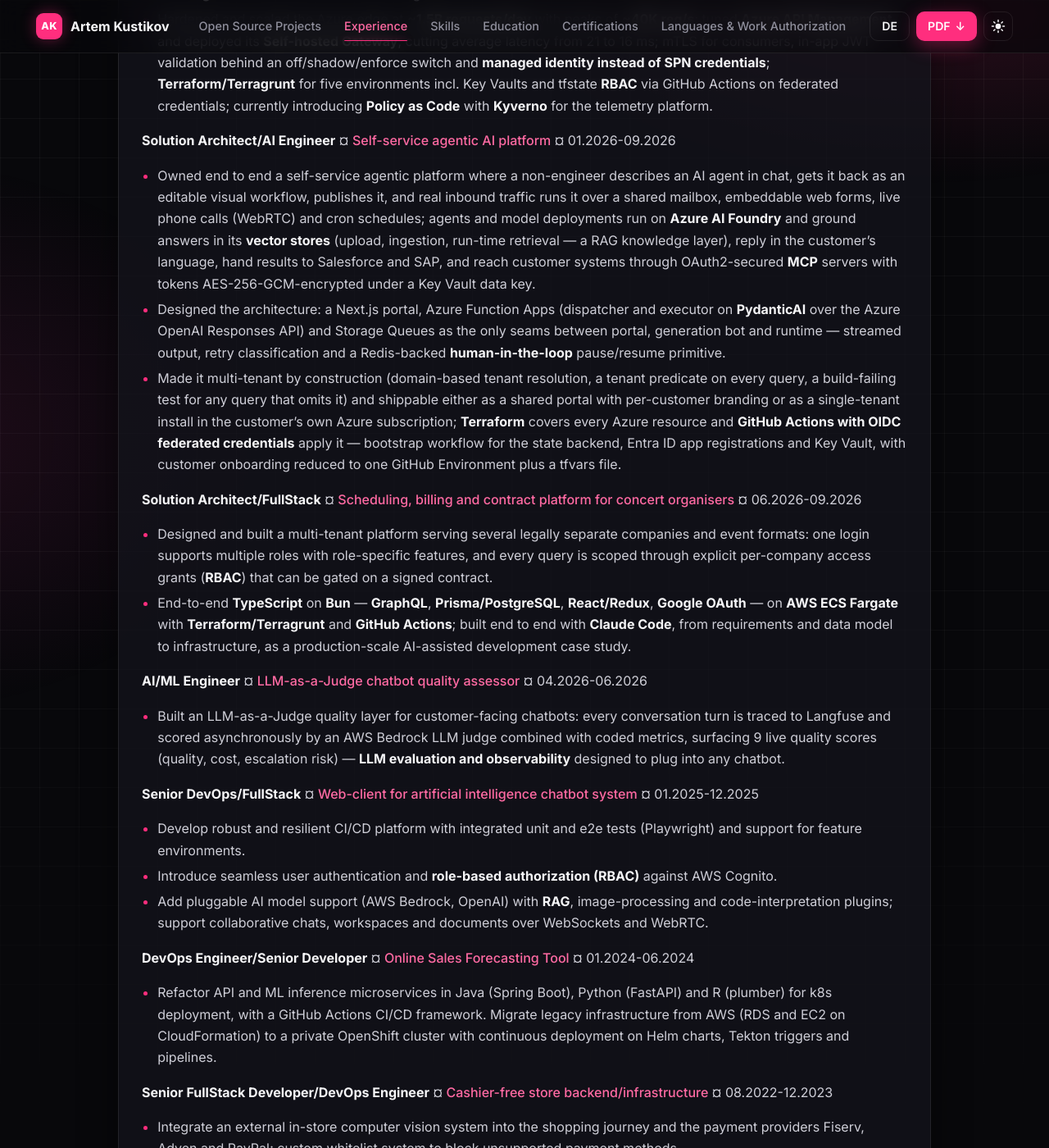
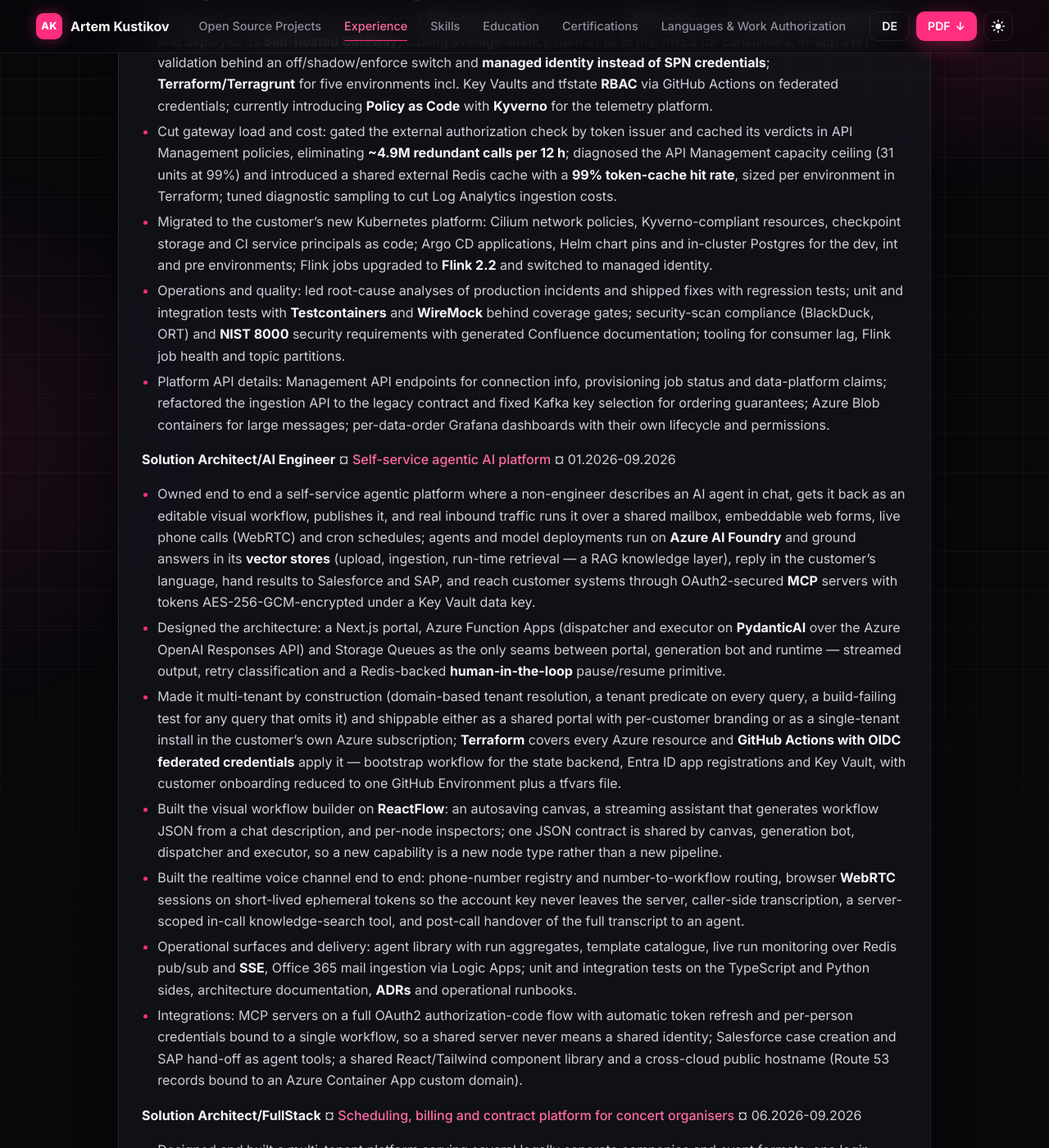
Before and after one commit to artiz/artiz.github.io, a Jekyll site: the page built from README.md, in a window 1280 px wide and 1400 px high, scrolled down 1929 px. Shown: the whole window at 82% size. Built offline with Jekyll 4.4.1, drawn with Linux system fonts in a browser that asks for light colours; our own code applies the rules of GitHub Pages for plain Markdown files; some of the changed text lies outside the part shown.

Commit message:
cv: extend experience with details from the full experience page
Add detail to the latest projects (vehicle data streaming platform,
self-service agentic AI platform) and short items for older roles
(web chatbot client, sales forecasting, cashier-free store, Intetics,
EffectiveSoft), in EN and DE. Every claim is taken from FullExperience.md.

PDFs regenerated with WeasyPrint 70.0: still 4 pages, page 4 now ~71%
(EN) and ~73% (DE) full instead of ~10%. Existing text and links are
unchanged apart from one Intetics bullet that gains the ~90% figure.

Co-Authored-By: Claude Opus 5.5 <noreply@anthropic.com>
Claude-Session: https://claude.ai/code/session_01QNSzBKPY6yH1MQR6XRCzc2

```diff
--- a/README.md
+++ b/README.md
@@ -51,12 +51,20 @@ Principal consultant and hands-on software architect with 15+ years of experienc
 * Designed and implemented the Quarkus platform services — a Management API for schemas, data orders, pipelines and provisioning, and a Deployment Service for Kafka topics, ACLs and identity pools on Confluent — integrated with Schema Registry and the customer's legacy vehicle-data services, with schema validation on ingestion; downstream, **Databricks** consumes the streams as **Apache Iceberg** tables.
 * Owned the Flink layer: pipeline persistence on reactive Hibernate/Flyway with automatic restart of failed jobs, a byte-for-byte refactor of the core job, a Redis-backed rules cache and Flink Pipelines massive migration/update tooling; delivery with **Argo CD/Helm/Cilium** and monitoring with **Prometheus and Grafana**.
 * Hardened and scaled the Azure edge at **~1.5B requests/day** with peaks of **~40K req/s**: tuned **Azure API Management** and deployed its **Self-hosted Gateway**, cutting average latency from 21 to 16 ms; mTLS for consumers, in-app JWT validation behind an off/shadow/enforce switch and **managed identity instead of SPN credentials**; **Terraform/Terragrunt** for five environments incl. Key Vaults and tfstate **RBAC** via GitHub Actions on federated credentials; currently introducing **Policy as Code** with **Kyverno** for the telemetry platform.
+* Cut gateway load and cost: gated the external authorization check by token issuer and cached its verdicts in API Management policies, eliminating **~4.9M redundant calls per 12 h**; diagnosed the API Management capacity ceiling (31 units at 99%) and introduced a shared external Redis cache with a **99% token-cache hit rate**, sized per environment in Terraform; tuned diagnostic sampling to cut Log Analytics ingestion costs.
+* Migrated to the customer's new Kubernetes platform: Cilium network policies, Kyverno-compliant resources, checkpoint storage and CI service principals as code; Argo CD applications, Helm chart pins and in-cluster Postgres for the dev, int and pre environments; Flink jobs upgraded to **Flink 2.2** and switched to managed identity.
+* Operations and quality: led root-cause analyses of production incidents and shipped fixes with regression tests; unit and integration tests with **Testcontainers** and **WireMock** behind coverage gates; security-scan compliance (BlackDuck, ORT) and **NIST 8000** security requirements with generated Confluence documentation; tooling for consumer lag, Flink job health and topic partitions.
+* Platform API details: Management API endpoints for connection info, provisioning job status and data-platform claims; refactored the ingestion API to the legacy contract and fixed Kafka key selection for ordering guarantees; Azure Blob containers for large messages; per-data-order Grafana dashboards with their own lifecycle and permissions.
 
 **Solution Architect/AI Engineer** ¤ *Self-service agentic AI platform* ¤ 01.2026-09.2026
 
 * Owned end to end a self-service agentic platform where a non-engineer describes an AI agent in chat, gets it back as an editable visual workflow, publishes it, and real inbound traffic runs it over a shared mailbox, embeddable web forms, live phone calls (WebRTC) and cron schedules; agents and model deployments run on **Azure AI Foundry** and ground answers in its **vector stores** (upload, ingestion, run-time retrieval — a RAG knowledge layer), reply in the customer's language, hand results to Salesforce and SAP, and reach customer systems through OAuth2-secured **MCP** servers with tokens AES-256-GCM-encrypted under a Key Vault data key.
 * Designed the architecture: a Next.js portal, Azure Function Apps (dispatcher and executor on **PydanticAI** over the Azure OpenAI Responses API) and Storage Queues as the only seams between portal, generation bot and runtime — streamed output, retry classification and a Redis-backed **human-in-the-loop** pause/resume primitive.
 * Made it multi-tenant by construction (domain-based tenant resolution, a tenant predicate on every query, a build-failing test for any query that omits it) and shippable either as a shared portal with per-customer branding or as a single-tenant install in the customer's own Azure subscription; **Terraform** covers every Azure resource and **GitHub Actions with OIDC federated credentials** apply it — bootstrap workflow for the state backend, Entra ID app registrations and Key Vault, with customer onboarding reduced to one GitHub Environment plus a tfvars file.
+* Built the visual workflow builder on **ReactFlow**: an autosaving canvas, a streaming assistant that generates workflow JSON from a chat description, and per-node inspectors; one JSON contract is shared by canvas, generation bot, dispatcher and executor, so a new capability is a new node type rather than a new pipeline.
+* Built the realtime voice channel end to end: phone-number registry and number-to-workflow routing, browser **WebRTC** sessions on short-lived ephemeral tokens so the account key never leaves the server, caller-side transcription, a server-scoped in-call knowledge-search tool, and post-call handover of the full transcript to an agent.
+* Operational surfaces and delivery: agent library with run aggregates, template catalogue, live run monitoring over Redis pub/sub and **SSE**, Office 365 mail ingestion via Logic Apps; unit and integration tests on the TypeScript and Python sides, architecture documentation, **ADRs** and operational runbooks.
+* Integrations: MCP servers on a full OAuth2 authorization-code flow with automatic token refresh and per-person credentials bound to a single workflow, so a shared server never means a shared identity; Salesforce case creation and SAP hand-off as agent tools; a shared React/Tailwind component library and a cross-cloud public hostname (Route 53 records bound to an Azure Container App custom domain).
 
 **Solution Architect/FullStack** ¤ *Scheduling, billing and contract platform for concert organisers* ¤ 06.2026-09.2026
 
@@ -72,15 +80,18 @@ Principal consultant and hands-on software architect with 15+ years of experienc
 * Develop robust and resilient CI/CD platform with integrated unit and e2e tests (Playwright) and support for feature environments.
 * Introduce seamless user authentication and **role-based authorization (RBAC)** against AWS Cognito.
 * Add pluggable AI model support (AWS Bedrock, OpenAI) with **RAG**, image-processing and code-interpretation plugins; support collaborative chats, workspaces and documents over WebSockets and WebRTC.
+* Performance testing and source-code quality reviews to keep the application fast, secure and robust.
 
 **DevOps Engineer/Senior Developer** ¤ *Online Sales Forecasting Tool* ¤ 01.2024-06.2024
 
 * Refactor API and ML inference microservices in Java (Spring Boot), Python (FastAPI) and R (plumber) for k8s deployment, with a GitHub Actions CI/CD framework. Migrate legacy infrastructure from AWS (RDS and EC2 on CloudFormation) to a private OpenShift cluster with continuous deployment on Helm charts, Tekton triggers and pipelines.
+* Optimised Docker image builds and versioning, added health checks and external configuration, and wrote a custom GitHub Action for HTTP polling in deployment pipelines.
 
 **Senior FullStack Developer/DevOps Engineer** ¤ *Cashier-free store backend/infrastructure* ¤ 08.2022-12.2023
 
 * Integrate an external in-store computer vision system into the shopping journey and the payment providers Fiserv, Adyen and PayPal; custom whitelist system to block unsupported payment methods.
 * Backend microservices deployment (Azure Kubernetes Service, Terraform, Helm), performance work, Elasticsearch integration and on-site analytics; refactoring incl. distributed DB migrations as k8s jobs with init-containers to avoid conflicts at parallel deployments.
+* Integrated **Snyk Code** and **Snyk Container** security testing (SAST) into the Azure DevOps CI pipeline.
 
 ---
 
@@ -95,7 +106,7 @@ Principal consultant and hands-on software architect with 15+ years of experienc
 
 Large B2B project in the fashion industry, evaluated as #1 in the US market: integration tasks, a custom ETL engine, and migration of a legacy Ampersand.JS frontend to ReactJS.
 
-* Profiled and optimised Node.js microservices; developed a rich interactive UI for the ETL tool with [React Flow](https://reactflow.dev/), [dagre](https://www.findbestopensource.com/product/dagrejs-dagre), and GRPC.
+* Profiled and optimised Node.js microservices, cutting synchronous code execution in public REST API methods by ~90%; developed a rich interactive UI for the ETL tool with [React Flow](https://reactflow.dev/), [dagre](https://www.findbestopensource.com/product/dagrejs-dagre), and GRPC.
 * Designed and implemented [Box.com](https://www.box.com/) and [Dropbox](https://www.dropbox.com/) connectors for the ETL engine (Go lang); integrated excelize into its XSL processor and upstreamed several [fixes](https://github.com/qax-os/excelize/pulls?q=is%3Apr+is%3Amerged+artiz).
 * Integrated [Threedium](https://threedium.co.uk/) 3D models with a custom React component.
 
@@ -114,6 +125,9 @@ Participated in 20+ projects including NLP and text mining tool Intellexer.
 
 * **Crowdfunding software** — B2B platform for local businesses integrating the [Dwolla](https://www.dwolla.com/) payments service: web client and admin app architecture, CI (Bitbucket Pipelines, AWS CloudFormation) and a Node.js worker for money transfers, interest charges and financial audit.
 * **Medicine: DICOM/ECG parsing and analysis** — universal ECG data loader replacing per-format implementations (Physionet, EFS, ISHNE, HL7), a canvas-based web client for DICOM images (zoom, WL-transformation, measuring) and an ASP.NET MVC/SignalR clinic personnel sync tool.
+* **Online 360° video player/editor** — interactive video presentations with 360°/VR support: web and mobile app architecture, a custom Angular player component and a video streaming platform on Amazon S3/CloudFront.
+* **Microsoft Exchange integration** — e-mail archiving and processing products around MS Exchange, Outlook and Veritas Enterprise Vault: an Enterprise Vault filter in C# and C++14/COM that forwards parsed messages to ActiveMQ, and a profiled, optimised Compound File reader/writer in .NET.
+* **Cross-platform Cordova apps** — offline-first mobile apps handling 10–20 MB of JSON on the device through a custom async cache on the iOS file system, with a modular REST API and Redis response caching on the backend.
 
 ---
 
```
Also changed, not shown: GermanVersion.md (+15 -1 lines), 2 other files.
